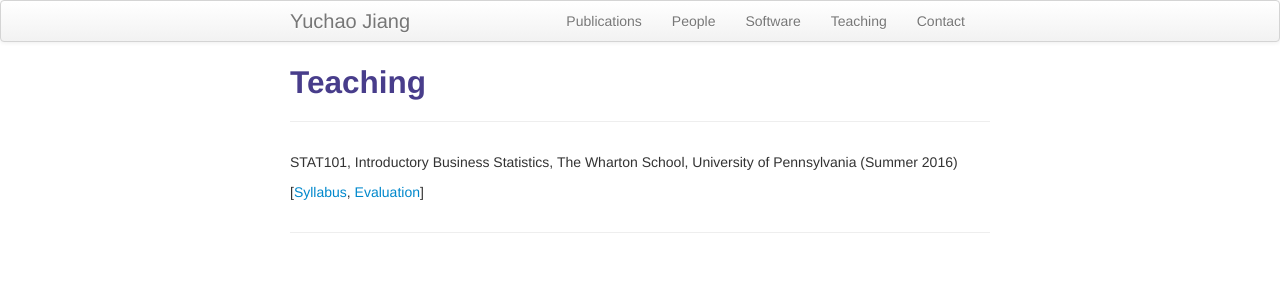
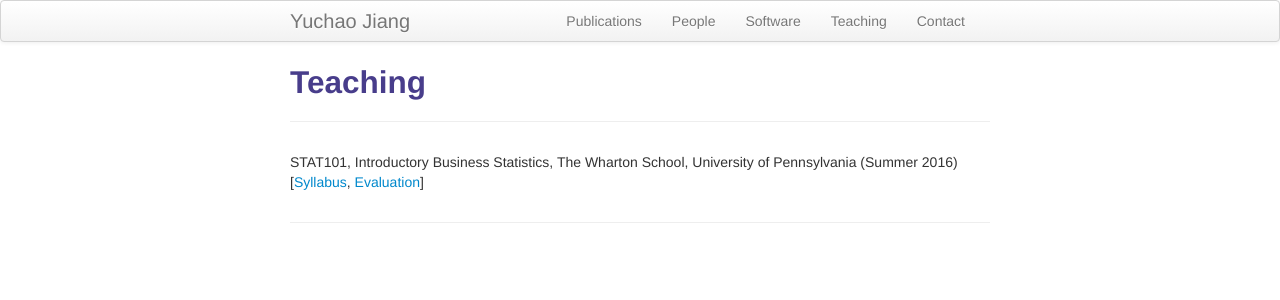
Before and after one commit to yuchaojiang/yuchaojiang.github.io, a Jekyll site: the page built from pages/teaching.md, in a window 1280 px wide. Shown: the top 300 px of the page. Built offline with Jekyll 4.4.1, drawn with Linux system fonts in a browser that asks for light colours.

```diff
--- a/pages/teaching.md
+++ b/pages/teaching.md
@@ -3,9 +3,8 @@ layout: page
 title: Teaching
 description: Courses taught by Yuchao Jiang.
 ---
-
-STAT101, Introductory Business Statistics, The Wharton School, University of Pennsylvania (Summer 2016)
 <div class="cv">
+  STAT101, Introductory Business Statistics, The Wharton School, University of Pennsylvania (Summer 2016)
   [<a href="../assets/pdfs/Syllabus-STAT-101-2016-Summer.pdf" title="Syllabus STAT101">Syllabus</a>,
 	<a href="../assets/pdfs/STAT101_teaching_evaluation.pdf" title="Evaluation STAT101">Evaluation</a>]
 </div>
```
